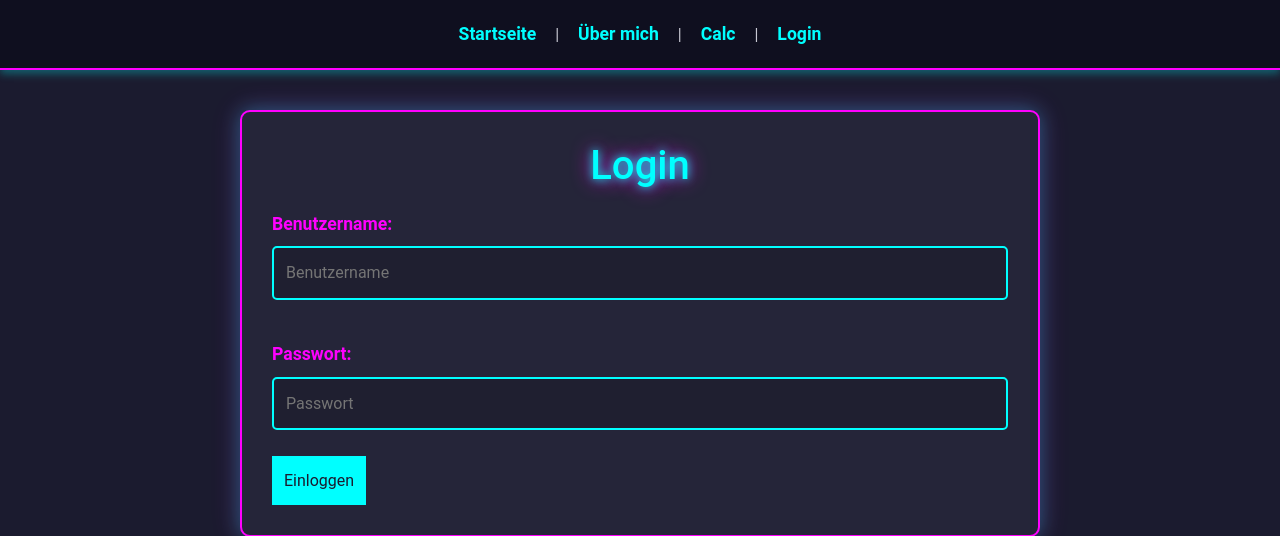
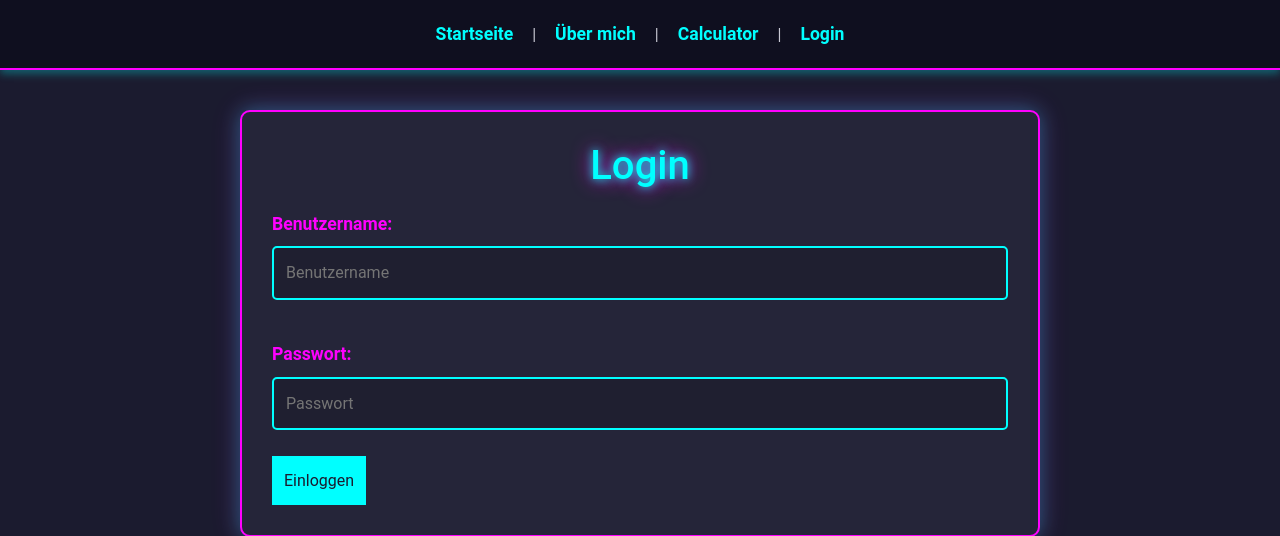
Before and after one commit to GentheUgly/WEBDEV_EK, a PHP site: page /login.php in a window 1280 px wide. Shown: the top 536 px of the page. Run offline with PHP 8.4, Linux system fonts and the light colour scheme.

Commit message:
calc zu calculator

```diff
--- a/login.php
+++ b/login.php
@@ -11,7 +11,7 @@
         <nav>
             <a href="index.html">Startseite</a> |
             <a href="about.html">Über mich</a> |
-            <a href="calc.html">Calc</a> |
+            <a href="calc.html">Calculator</a> |
             <a href="login.php">Login</a>
         </nav>
     </header>
```
